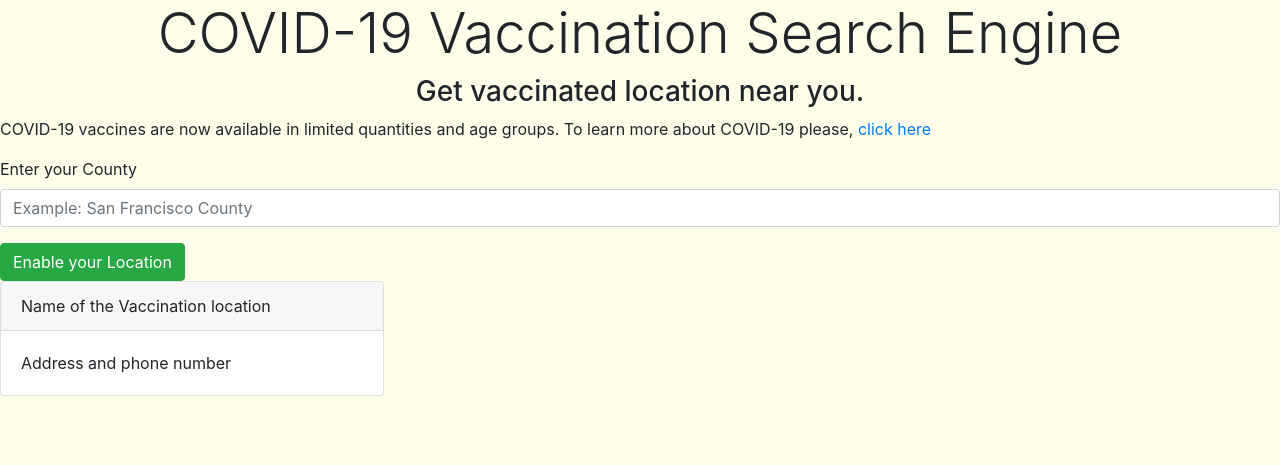
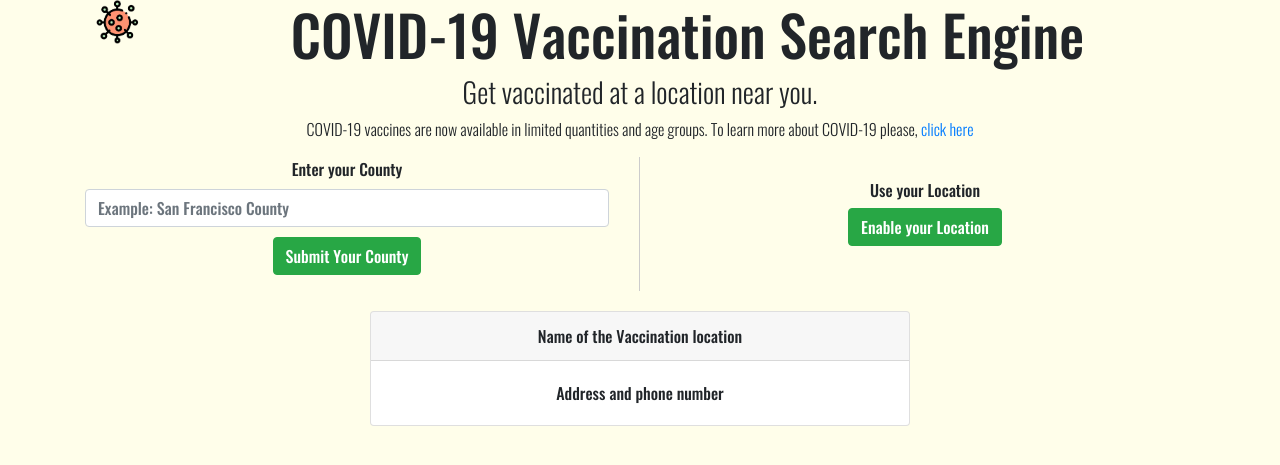
Before and after one commit to lalastitch/COVID_Begone.com, a Flask app: page / in a window 1280 px wide. Shown: the top 465 px of the page. Run offline with Flask 2, Linux system fonts and the light colour scheme; some libraries are stand-ins or nearby versions.

Commit message:
Styling of home page

```diff
--- a/static/styles.css
+++ b/static/styles.css
@@ -1,7 +1,45 @@
+@font-face {
+  font-family: Oswald-Medium;
+  src: url("/static/Oswald/Oswald-Medium.ttf");
+}
+
+@font-face {
+  font-family: Oswald-Light;
+  src: url("/static/Oswald/Oswald-Light.ttf");
+}
+
 body {
   background-color: #fffeea;
+  font-family: Oswald-Medium;
 }
 
 .card {
-  width: 30%;
+  width: 50%;
+  margin: 0 auto;
+  float: none;
 }
+
+#btn-county-submit {
+  margin-top: 10px;
+}
+
+#card-container {
+  padding-top: 20px;
+}
+
+#description {
+  font-family: Oswald-Light;
+}
+
+#img-covid {
+  width: 100%;
+  object-fit: cover;
+}
+
+/* #input-row {
+  height: 50px;
+} */
+
+#subheader {
+  font-family: Oswald-Light;
+}
--- a/templates/home.html
+++ b/templates/home.html
@@ -3,6 +3,7 @@
 
 <head>
     <title>Page Title</title>
+    <link rel="shortcut icon" type="image/x-icon" href="/static/img/covid19.ico" />
     <link rel="stylesheet" href="https://stackpath.bootstrapcdn.com/bootstrap/4.3.1/css/bootstrap.min.css" integrity="sha384-ggOyR0iXCbMQv3Xipma34MD+dH/1fQ784/j6cY/iJTQUOhcWr7x9JvoRxT2MZw1T" crossorigin="anonymous">
     <link rel="stylesheet" href="/static/styles.css">
     <script src="https://ajax.googleapis.com/ajax/libs/jquery/3.1.0/jquery.min.js"></script>
@@ -10,25 +11,48 @@
 
 <body>
 
+<div class="container">
+    <div class="row">
+        <div class="col-1">
+            <img id="img-covid" src="/static/img/covid19.png">
+        </div>
+        <div class="col">
             <h1 class="text-center display-4"> COVID-19 Vaccination Search Engine</h1>
-<p class="text-center h3"></pclass>Get vaccinated location near you.</p>
-<p>COVID-19 vaccines are now available in limited quantities and age groups.
+        </div>
+    </div>
+</div>
+<p id="subheader" class="text-center h3"></pclass>Get vaccinated at a location near you.</p>
+<p id="description" class="text-center">COVID-19 vaccines are now available in limited quantities and age groups.
     To learn more about COVID-19 please, <a href="https://www.cdc.gov/library/researchguides/2019novelcoronavirus/websites.html">click here</a>
 </p>
+
+<div class="container">
+    <div id="input-row" class="row">
+        <div class="text-center col-6" style="padding-right: 30px; border-right: 1px solid #ccc;">
             <form>
                 <div class="form-group">
                     <label for="exampleInputCounty">Enter your County</label>
-      <input type="email" class="form-control" id="exampleInputCounty" aria-describedby="countyHelp" placeholder="Example: San Francisco County">
+                    <input type="text" class="form-control" id="exampleInputCounty" aria-describedby="countyHelp" placeholder="Example: San Francisco County">
+                    <button type="submit" id="btn-county-submit" class="btn btn-success">Submit Your County</button>
                 </div>
             </form>
+        </div>
+        <div class="text-center col-6">
+            <br>
+            <h6>Use your Location</h6>
+            <button type="button" class="btn btn-success" onclick="geolocate()">Enable your Location</button>
+        </div>
+    </div>
+</table>
 
-<button type="button" class="btn btn-success" onclick="geolocate()">Enable your Location</button>
+<div id="card-container" class="container text-center">
     <div class="card">
         <div class="card-header">
             Name of the Vaccination location
         </div>
         <div class="card-body">
             <p class="card-text">Address and phone number</p>
+        </div>
     </div>
 </div>
 
```
Also changed, not shown: static/Oswald/Oswald-Bold.ttf (added), static/Oswald/Oswald-ExtraLight.ttf (added), static/Oswald/Oswald-Light.ttf (added), static/Oswald/Oswald-Medium.ttf (added), static/Oswald/Oswald-Regular.ttf (added), static/Oswald/Oswald-SemiBold.ttf (added), static/img/covid19.ico (added), static/img/covid19.png (added). Lines whose indentation alone changed are shown as unchanged.
